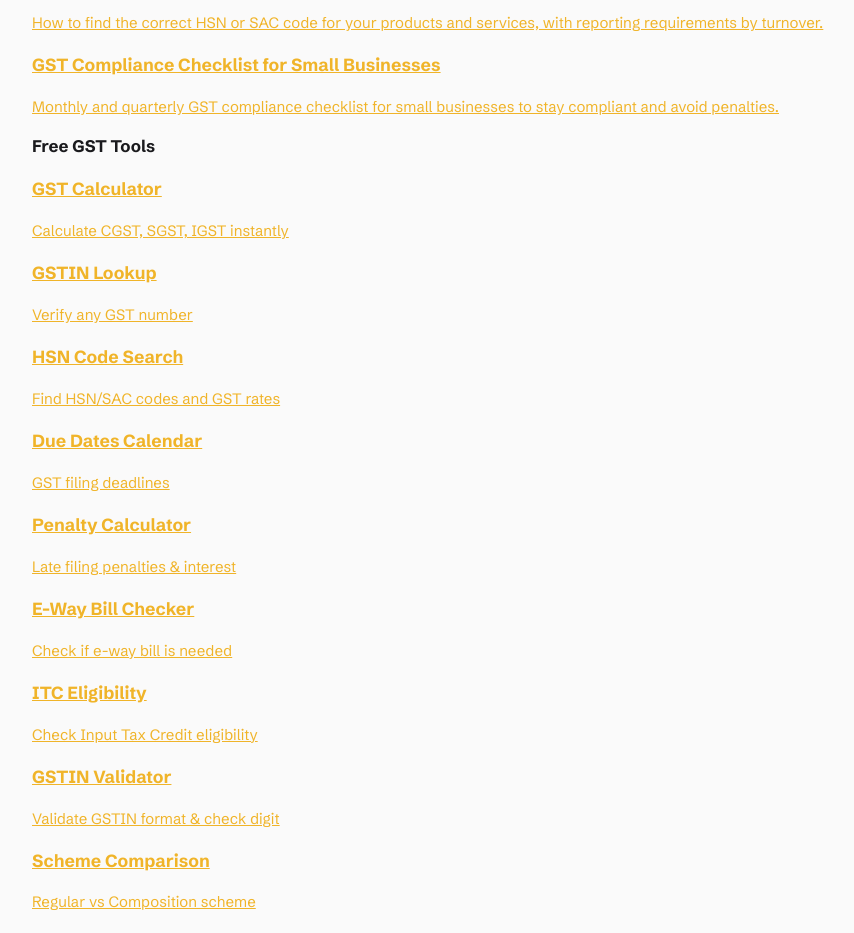
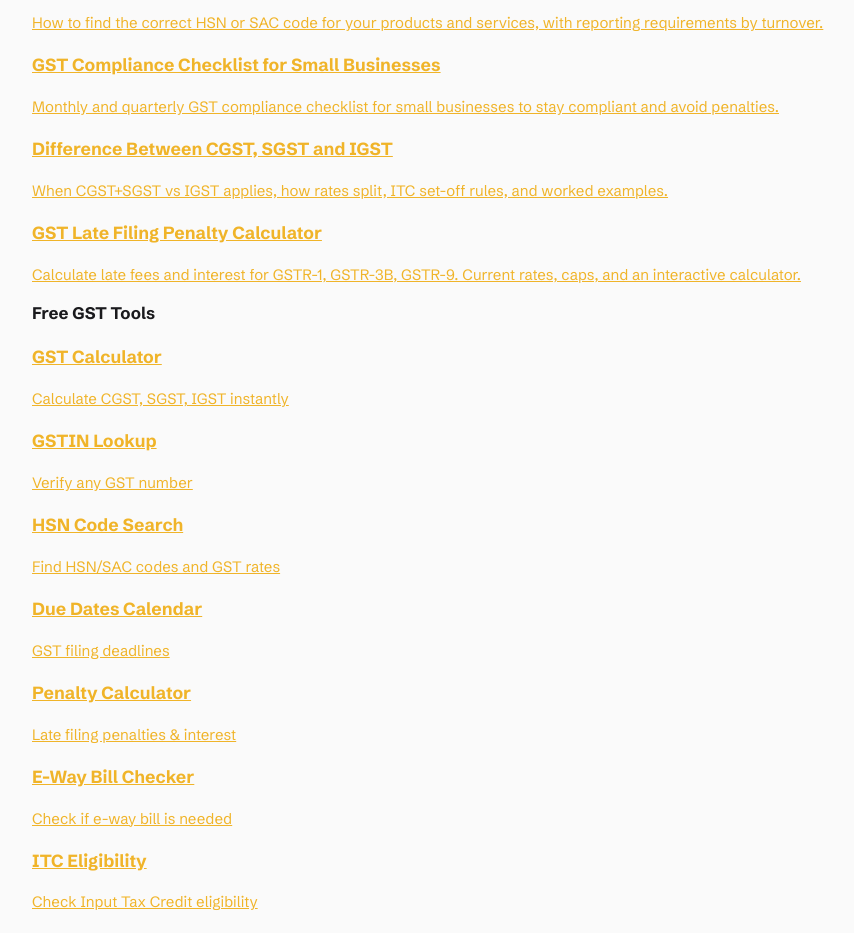
Before and after one commit to r2st/GSTBot, a React (Vite) app in the folder frontend/: page /guides in a window 1280 px wide. Shown: the part 1340-2273 px from the top of the page, without its empty margins (208-1062 px from the left). Built offline with nearby package versions, Linux system fonts and the light colour scheme.

Commit message:
feat: add new blog posts to guides index page
Add CGST/SGST/IGST difference and GST Late Penalty Calculator
articles to the BLOG_ARTICLES section in GuidesIndex for better
discoverability.

Co-Authored-By: Claude Opus 4.6 <noreply@anthropic.com>

```diff
--- a/frontend/src/pages/guides/GuidesIndex.jsx
+++ b/frontend/src/pages/guides/GuidesIndex.jsx
@@ -67,6 +67,16 @@ const BLOG_ARTICLES = [
     to: "/blog/gst-compliance-checklist-small-business",
     title: "GST Compliance Checklist for Small Businesses",
     desc: "Monthly and quarterly GST compliance checklist for small businesses to stay compliant and avoid penalties.",
+  },
+  {
+    to: "/blog/difference-between-cgst-sgst-igst",
+    title: "Difference Between CGST, SGST and IGST",
+    desc: "When CGST+SGST vs IGST applies, how rates split, ITC set-off rules, and worked examples.",
+  },
+  {
+    to: "/blog/gst-late-filing-penalty-calculator",
+    title: "GST Late Filing Penalty Calculator",
+    desc: "Calculate late fees and interest for GSTR-1, GSTR-3B, GSTR-9. Current rates, caps, and an interactive calculator.",
   },
 ];
 
```
